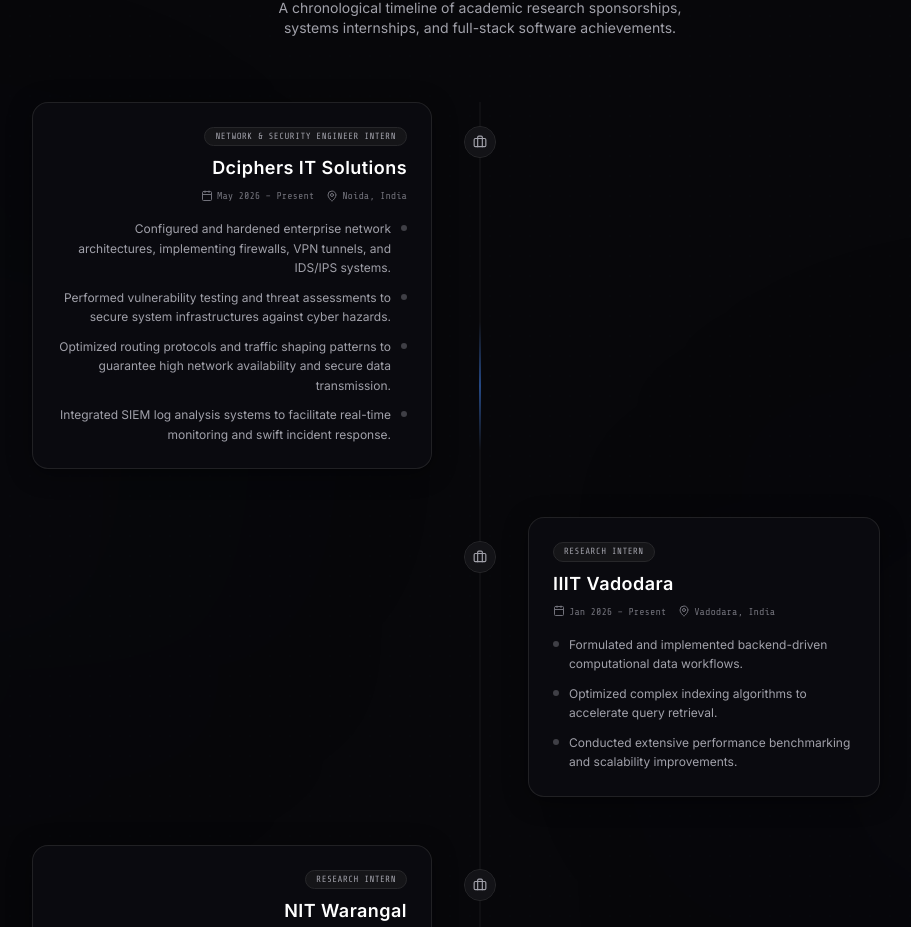
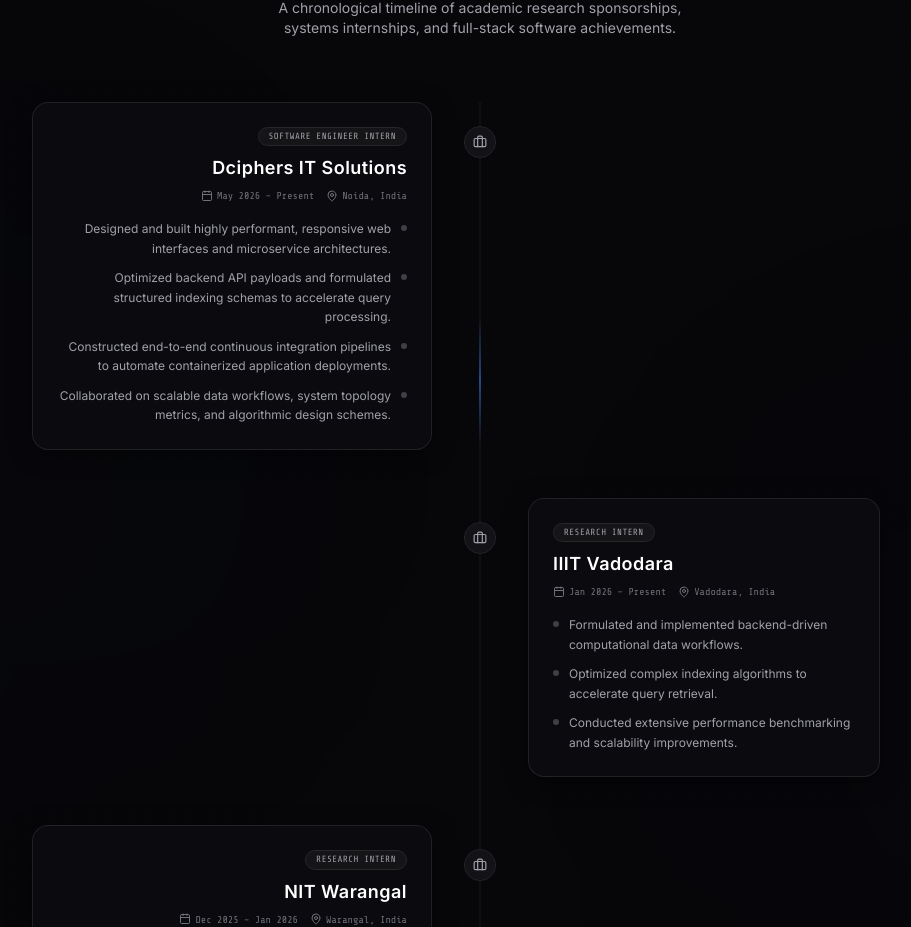
Before and after one commit to Arunendra21/Portfolio, a Next.js app: page / in a window 1280 px wide. Shown: the part 4714-5641 px from the top of the page, without its empty margins (160-1071 px from the left). Built offline with nearby package versions, Linux system fonts and the light colour scheme.

Commit message:
refactor: update Dciphers IT Solutions internship role to Software Engineer Intern

```diff
--- a/src/components/Experience.tsx
+++ b/src/components/Experience.tsx
@@ -17,16 +17,16 @@
   {
     id: 1,
     company: "Dciphers IT Solutions",
-    role: "Network & Security Engineer Intern",
+    role: "Software Engineer Intern",
     location: "Noida, India",
     duration: "May 2026 – Present",
     points: [
-      "Configured and hardened enterprise network architectures, implementing firewalls, VPN tunnels, and IDS/IPS systems.",
-      "Performed vulnerability testing and threat assessments to secure system infrastructures against cyber hazards.",
-      "Optimized routing protocols and traffic shaping patterns to guarantee high network availability and secure data transmission.",
-      "Integrated SIEM log analysis systems to facilitate real-time monitoring and swift incident response.",
+      "Designed and built highly performant, responsive web interfaces and microservice architectures.",
+      "Optimized backend API payloads and formulated structured indexing schemas to accelerate query processing.",
+      "Constructed end-to-end continuous integration pipelines to automate containerized application deployments.",
+      "Collaborated on scalable data workflows, system topology metrics, and algorithmic design schemes.",
     ],
-    icon: <Shield className="w-4 h-4 text-indigo-400" />,
+    icon: <Cpu className="w-4 h-4 text-blue-400" />,
   },
   {
     id: 2,
--- a/src/components/Hero.tsx
+++ b/src/components/Hero.tsx
@@ -234,11 +234,11 @@
             <div class="section-title">RESEARCH & WORK EXPERIENCE</div>
             <div class="exp-item" style="margin-top: 10px;">
               <div class="item-header">
-                <span>Dciphers IT Solutions - Network & Security Engineer Intern</span>
+                <span>Dciphers IT Solutions - Software Engineer Intern</span>
                 <span>May 2026 - Present</span>
               </div>
-              <div>• Configured and hardened enterprise network architectures, implementing firewalls, VPN tunnels, and IDS/IPS systems.</div>
-              <div>• Conducted vulnerability threat testing and implemented SIEM log monitoring workflows.</div>
+              <div>• Designed and built highly performant, responsive web interfaces and microservice architectures.</div>
+              <div>• Optimized backend API payloads and formulated structured indexing schemas to accelerate query processing.</div>
             </div>
 
             <div class="exp-item">
```
Also changed, not shown: 1 other file (tests, documents, lock files or other folders).
